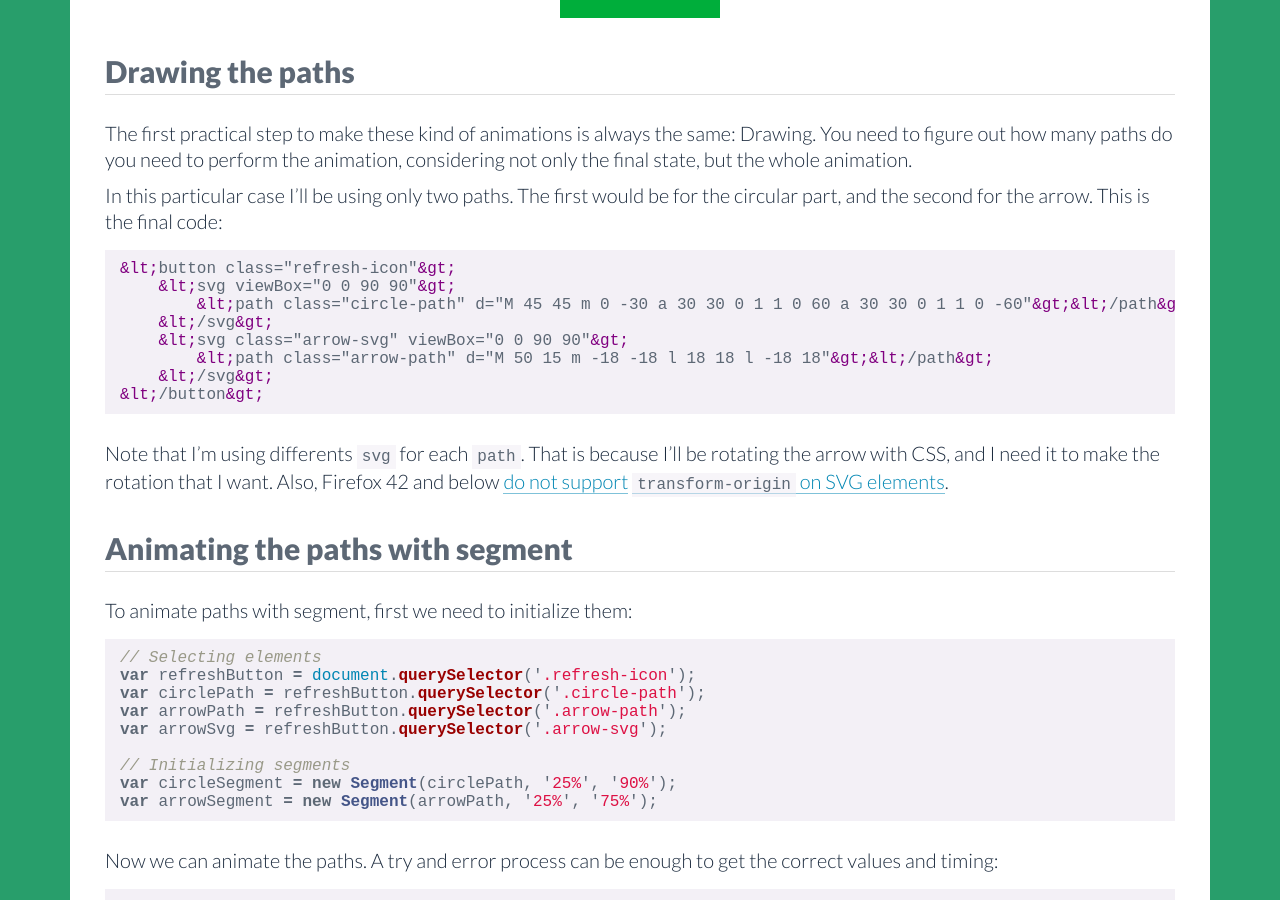
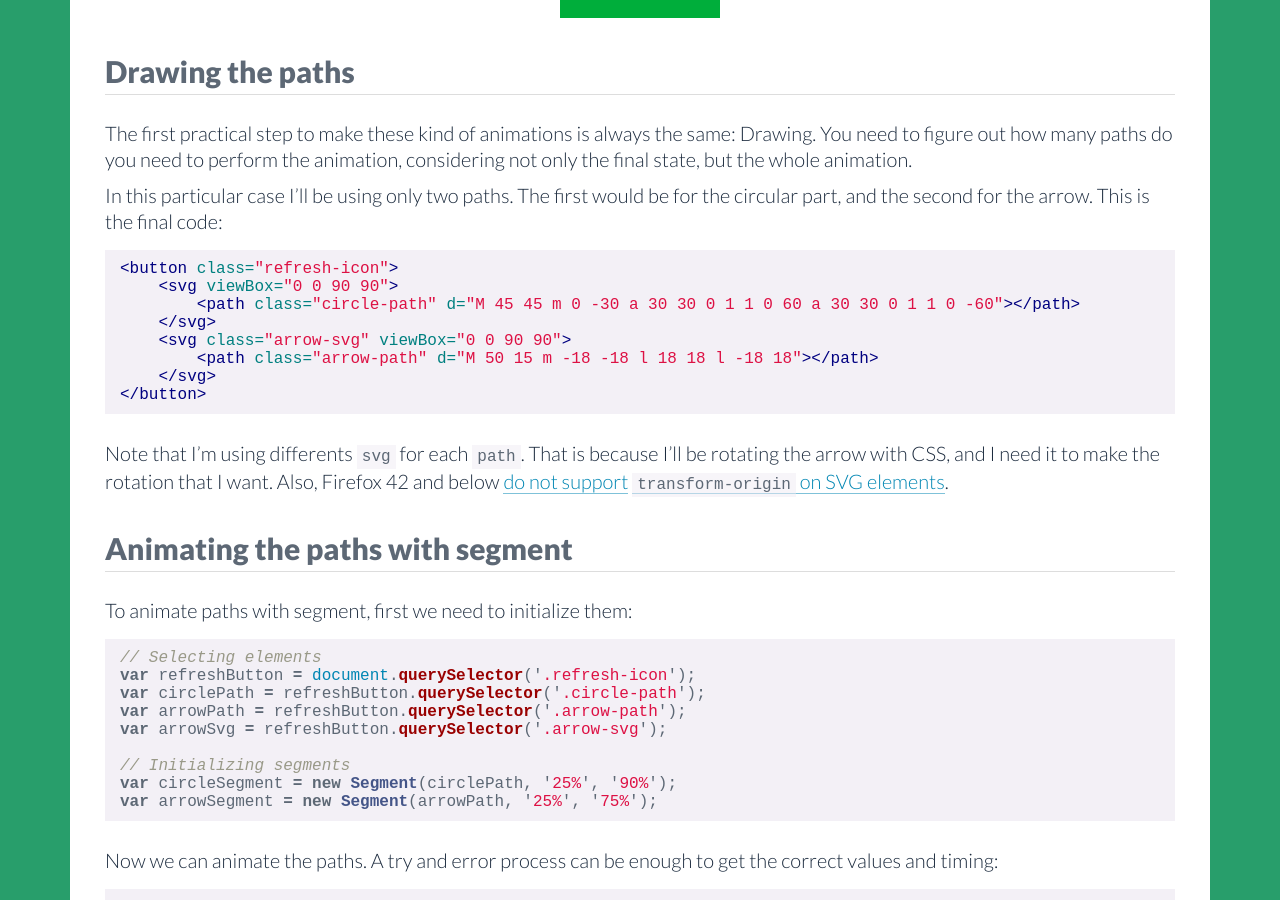
Before and after one commit to lmgonzalves/lmgonzalves.github.io, a Jekyll site: the page built from _posts/2016-02-02-animated-refresh-icon.markdown, in a window 1280 px wide and 900 px high, scrolled down 640 px. Built offline with Jekyll 4.4.1, drawn with Linux system fonts in a browser that asks for light colours; some web fonts are replaced; comment, search, counter and statistics services are not loaded.

Commit message:
Fix post

````diff
--- a/_posts/2016-02-02-animated-refresh-icon.markdown
+++ b/_posts/2016-02-02-animated-refresh-icon.markdown
@@ -26,14 +26,14 @@ The first practical step to make these kind of animations is always the same: Dr
 In this particular case I'll be using only two paths. The first would be for the circular part, and the second for the arrow. This is the final code:
 
 ```html
-&lt;button class="refresh-icon"&gt;
-    &lt;svg viewBox="0 0 90 90"&gt;
-        &lt;path class="circle-path" d="M 45 45 m 0 -30 a 30 30 0 1 1 0 60 a 30 30 0 1 1 0 -60"&gt;&lt;/path&gt;
-    &lt;/svg&gt;
-    &lt;svg class="arrow-svg" viewBox="0 0 90 90"&gt;
-        &lt;path class="arrow-path" d="M 50 15 m -18 -18 l 18 18 l -18 18"&gt;&lt;/path&gt;
-    &lt;/svg&gt;
-&lt;/button&gt;
+<button class="refresh-icon">
+    <svg viewBox="0 0 90 90">
+        <path class="circle-path" d="M 45 45 m 0 -30 a 30 30 0 1 1 0 60 a 30 30 0 1 1 0 -60"></path>
+    </svg>
+    <svg class="arrow-svg" viewBox="0 0 90 90">
+        <path class="arrow-path" d="M 50 15 m -18 -18 l 18 18 l -18 18"></path>
+    </svg>
+</button>
 ```
 
 Note that I'm using differents `svg` for each `path`. That is because I'll be rotating the arrow with CSS, and I need it to make the rotation that I want. Also, Firefox 42 and below [do not support](http://caniuse.com/#search=transform) [`transform-origin` on SVG elements](https://bugzilla.mozilla.org/show_bug.cgi?id=923193).
````
